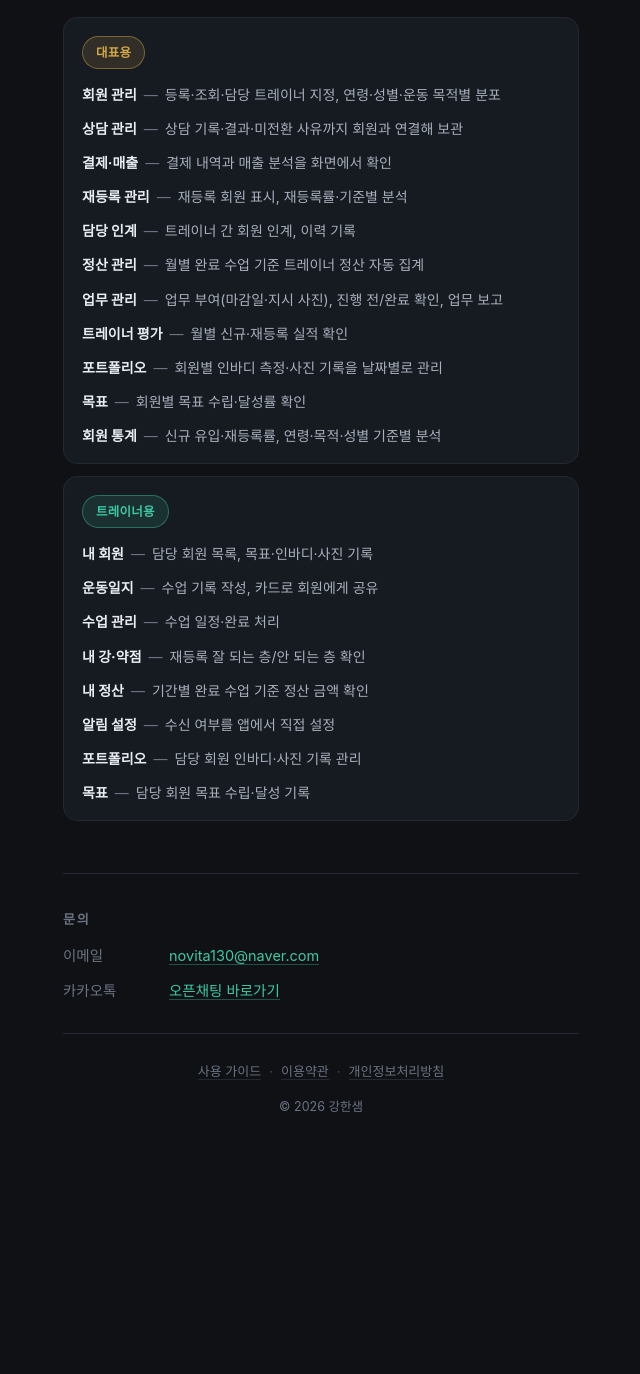
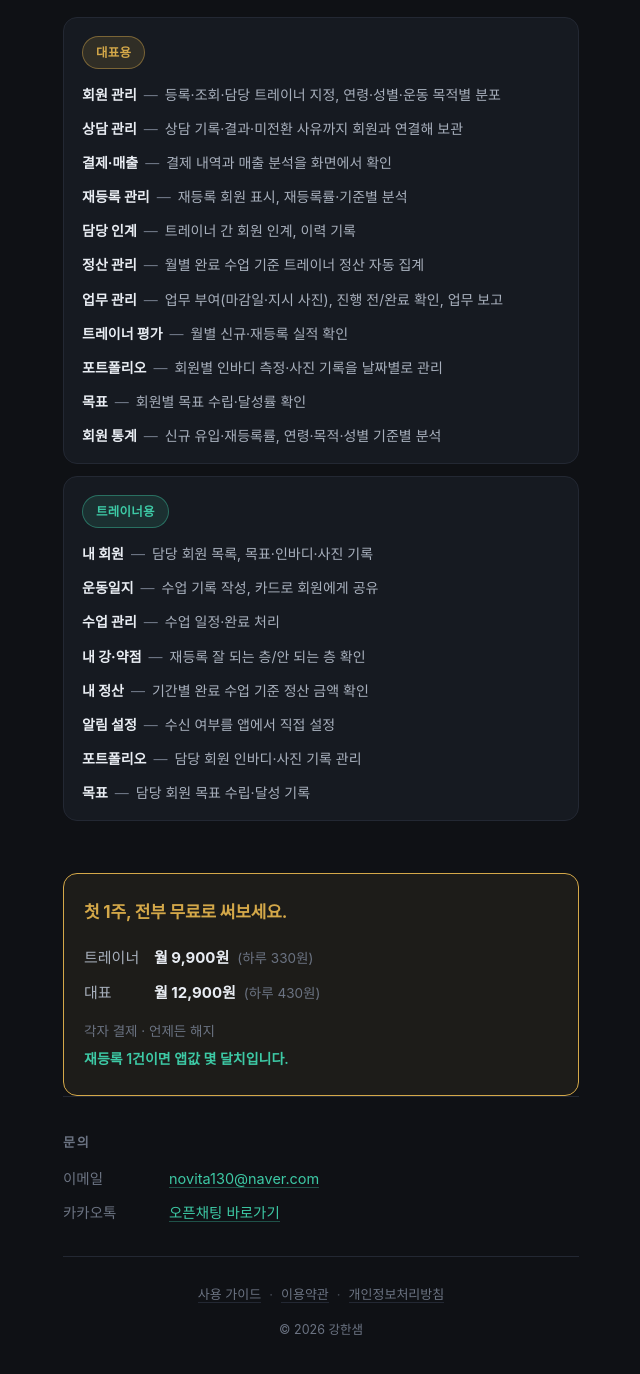
Before and after one commit to h31930491-cmd/fitcha-legal, a Jekyll site: the page built from index.html, in a window 1280 px wide and 1400 px high, scrolled down 6245 px. Shown: the top 1374 px of the window, without its empty margins (319-959 px from the left). Built offline with Jekyll 4.4.1, drawn with Linux system fonts in a browser that asks for light colours; before the commit the page ends 7423 px from its top, so only the background shows below that; some of the changed text lies outside the part shown.

Commit message:
feat: 출시 확정 반영 — 요금 구역 노출 + App Store 링크 연결 + meta description 통일 (1번 회차)
- 요금 구역 주석 해제(2026-08-18 출시 확정). 미구현인 초대 보상 문장은 제목에서 삭제
- CTA span → a, 스토어 실링크 연결(새 탭). 앵커 밑줄만 끔
- meta description 을 og:description·twitter:description 과 같은 문안으로 통일

```diff
--- a/index.html
+++ b/index.html
@@ -8,7 +8,7 @@
 <meta charset="utf-8">
 <meta name="viewport" content="width=device-width, initial-scale=1">
 <title>핏챠 — 헬스장 운영, 앱 하나로 끝.</title>
-<meta name="description" content="회원·수업·매출·정산을 한 곳에서. 헬스장 대표와 트레이너가 함께 쓰는 관리 앱입니다.">
+<meta name="description" content="회원·수업·매출·정산을 한 곳에서. 대표와 트레이너가 함께 쓰는 관리 앱">
 <meta name="theme-color" content="#0f1115">
 <!-- 링크 미리보기(카톡·인스타·트위터). 이미지는 저장소 안 assets/og-image.png 를 «절대 URL» 로 건다
      — 상대 경로는 미리보기 수집기가 못 읽는 경우가 많다. -->
@@ -75,6 +75,7 @@
     color: var(--gold);
     font-size: 15.5px; font-weight: 700;
     letter-spacing: -0.01em;
+    text-decoration: none;
   }
   /* 승인 후 .badge 를 span 에서 a 로 바꿔도 이 스타일이 그대로 먹는다(태그 선택자를 쓰지 않았다) */
   a.badge { text-decoration: none; }
@@ -234,8 +235,7 @@
   </header>
 
   <div class="cta">
-    <!-- APPSTORE_LINK_HERE — 승인 후 아래 span 을 <a href="[App Store URL]" class="badge"> 로 교체 -->
-    <span class="badge">곧 App Store에서 만나요</span>
+    <a class="badge" href="https://apps.apple.com/app/id6798469498" target="_blank" rel="noopener">App Store에서 다운로드</a>
   </div>
 
   <!-- 핏챠에만 있는 것들 — 버튼 바로 아래.
@@ -354,10 +354,10 @@
     </div>
   </section>
 
-  <!-- PRICING:HIDDEN — 심사 통과 전까지 숨긴다(총괄 확정 ⓑ). 승인 후 지시가 오면 이 주석의 여는 줄과 닫는 줄만 지워 켠다.
-       ※주석 안에서는 하이픈 두 개를 쓰지 않는다(HTML 주석이 조기 종료된다).
+  <!-- 요금 구역 — 2026-08-18 출시 확정으로 켰다(1번 회차 · 총괄 확정).
+       ※미구현 기능을 약속하는 문장은 적지 않는다 — 주석에도 남기지 않는다. -->
   <section class="pricing">
-    <h2 class="pr-title">첫 1주 무료. 동료를 초대하면 1주가 더 늘어납니다.</h2>
+    <h2 class="pr-title">첫 1주, 전부 무료로 써보세요.</h2>
     <ul class="pr-list">
       <li><span class="pr-who">트레이너</span> <span class="pr-won">월 9,900원</span> <span class="pr-day">(하루 330원)</span></li>
       <li><span class="pr-who">대표</span> <span class="pr-won">월 12,900원</span> <span class="pr-day">(하루 430원)</span></li>
```
Also changed, not shown: other parts of index.html (+0 -1 lines).
